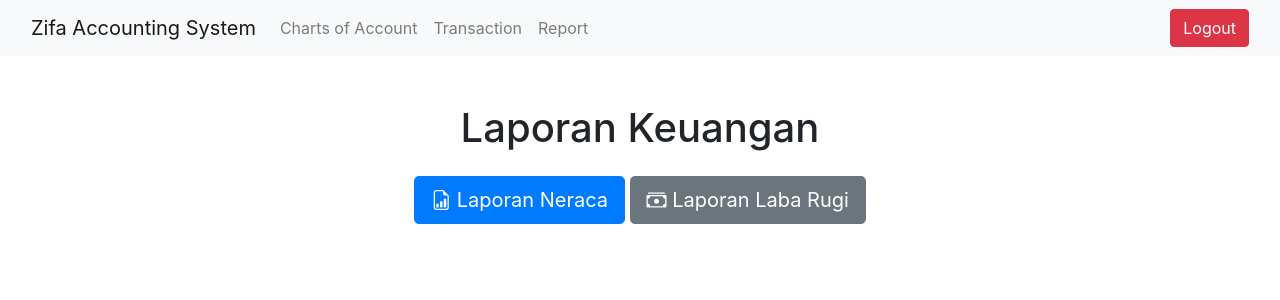
After one commit to intervallie/zifa-accounting-system, a Django app: page /report/report/ in a window 1280 px wide. The commit adds this page. Shown: the top 300 px of the page. Run offline with Django 4.2, Linux system fonts and the light colour scheme; a user stored in the database is signed in; some libraries are stand-ins or nearby versions.

Commit message:
feat: report feature

```diff
--- /dev/null
+++ b/accounting_report/templates/report_landing_page.html
@@ -0,0 +1,142 @@
+<!DOCTYPE html>
+<html lang="en">
+<head>
+    <meta charset="UTF-8">
+    <meta name="viewport" content="width=device-width, initial-scale=1.0">
+    <title>Report Landing Page</title>
+    <link href="https://maxcdn.bootstrapcdn.com/bootstrap/4.5.2/css/bootstrap.min.css" rel="stylesheet">
+    <link href="https://cdnjs.cloudflare.com/ajax/libs/bootstrap-datepicker/1.9.0/css/bootstrap-datepicker.min.css" rel="stylesheet">
+    <link href="https://cdnjs.cloudflare.com/ajax/libs/bootstrap-icons/1.8.1/font/bootstrap-icons.min.css" rel="stylesheet">
+    <script src="https://code.jquery.com/jquery-3.5.1.min.js"></script>
+    <script src="https://cdn.jsdelivr.net/npm/bootstrap@4.5.2/dist/js/bootstrap.bundle.min.js"></script>
+    <script src="https://cdnjs.cloudflare.com/ajax/libs/bootstrap-datepicker/1.9.0/js/bootstrap-datepicker.min.js"></script>
+</head>
+<body>
+    <nav class="navbar navbar-expand-lg navbar-light bg-light">
+        <div class="container-fluid">
+            <a class="navbar-brand" href="#">
+                Zifa Accounting System
+            </a>
+            <button class="navbar-toggler" type="button" data-toggle="collapse" data-target="#navbarNav" aria-controls="navbarNav" aria-expanded="false" aria-label="Toggle navigation">
+                <span class="navbar-toggler-icon"></span>
+            </button>
+            <div class="collapse navbar-collapse" id="navbarNav">
+                <ul class="navbar-nav me-auto mb-2 mb-lg-0">
+                    <li class="nav-item">
+                        <a class="nav-link" href="{% url 'charts_of_account:account_list' %}">Charts of Account</a>
+                    </li>
+                    <li class="nav-item">
+                        <a class="nav-link" href="{% url 'journal:journal_list' %}">Transaction</a>
+                    </li>
+                    <li class="nav-item">
+                        <a class="nav-link" href="{% url 'report:report_landing_page' %}">Report</a>
+                    </li>
+                </ul>
+            </div>
+            <form class="d-flex">
+                <a href="{% url 'user_auth:logout' %}" class="btn btn-danger">Logout</a>
+            </form>
+        </div>
+    </nav>
+    <div class="container mt-5">
+        <h1 class="text-center mb-4">Laporan Keuangan</h1>
+        <div class="text-center">
+            <button id="neraca-btn" class="btn btn-primary btn-lg mb-3" data-toggle="modal" data-target="#neracaModal">
+                <i class="bi bi-file-earmark-bar-graph"></i> Laporan Neraca
+            </button>
+            <button id="laba-rugi-btn" class="btn btn-secondary btn-lg mb-3" data-toggle="modal" data-target="#labaRugiModal">
+                <i class="bi bi-cash-stack"></i> Laporan Laba Rugi
+            </button>
+        </div>
+    </div>
+
+    <!-- Neraca Modal -->
+    <div class="modal fade" id="neracaModal" tabindex="-1" aria-labelledby="neracaModalLabel" aria-hidden="true">
+        <div class="modal-dialog">
+            <div class="modal-content">
+                <form method="get" action="{% url 'report:neraca_report' 'dummy_end_date' %}" onsubmit="this.action=this.action.replace('dummy_end_date', document.getElementById('neraca-end-date').value);">
+                    <div class="modal-header">
+                        <h5 class="modal-title" id="neracaModalLabel">Neraca Report</h5>
+                        <button type="button" class="btn-close" data-dismiss="modal" aria-label="Close"></button>
+                    </div>
+                    <div class="modal-body">
+                        <div class="mb-3">
+                            <label for="neraca-end-date" class="form-label">End Date</label>
+                            <div class="input-group date" id="neraca-datepicker">
+                                <input type="text" class="form-control" id="neraca-end-date" name="end_date" required>
+                                <div class="input-group-append">
+                                    <span class="input-group-text"><i class="bi bi-calendar"></i></span>
+                                </div>
+                            </div>
+                        </div>
+                    </div>
+                    <div class="modal-footer">
+                        <button type="button" class="btn btn-secondary" data-dismiss="modal">Close</button>
+                        <button type="submit" class="btn btn-primary">Submit</button>
+                    </div>
+                </form>
+            </div>
+        </div>
+    </div>
+
+    <!-- Laba Rugi Modal -->
+    <div class="modal fade" id="labaRugiModal" tabindex="-1" aria-labelledby="labaRugiModalLabel" aria-hidden="true">
+        <div class="modal-dialog">
+            <div class="modal-content">
+                <form method="get" action="{% url 'report:labarugi_report' 'dummy_start_date' 'dummy_end_date' %}" onsubmit="this.action=this.action.replace('dummy_start_date', document.getElementById('laba-start-date').value).replace('dummy_end_date', document.getElementById('laba-end-date').value);">
+                    <div class="modal-header">
+                        <h5 class="modal-title" id="labaRugiModalLabel">Laba Rugi Report</h5>
+                        <button type="button" class="btn-close" data-dismiss="modal" aria-label="Close"></button>
+                    </div>
+                    <div class="modal-body">
+                        <div class="mb-3">
+                            <label for="laba-start-date" class="form-label">Start Date</label>
+                            <div class="input-group date" id="start-datepicker">
+                                <input type="text" class="form-control" id="laba-start-date" name="start_date" required>
+                                <div class="input-group-append">
+                                    <span class="input-group-text"><i class="bi bi-calendar"></i></span>
+                                </div>
+                            </div>
+                        </div>
+                        <div class="mb-3">
+                            <label for="laba-end-date" class="form-label">End Date</label>
+                            <div class="input-group date" id="end-datepicker-laba">
+                                <input type="text" class="form-control" id="laba-end-date" name="end_date" required>
+                                <div class="input-group-append">
+                                    <span class="input-group-text"><i class="bi bi-calendar"></i></span>
+                                </div>
+                            </div>
+                        </div>
+                    </div>
+                    <div class="modal-footer">
+                        <button type="button" class="btn btn-secondary" data-dismiss="modal">Close</button>
+                        <button type="submit" class="btn btn-primary">Submit</button>
+                    </div>
+                </form>
+            </div>
+        </div>
+    </div>
+
+    <script>
+        $(document).ready(function() {
+            $('#neraca-datepicker').datepicker({
+                format: 'yyyy-mm-dd',
+                autoclose: true,
+                todayHighlight: true
+            });
+
+            $('#start-datepicker').datepicker({
+                format: 'yyyy-mm-dd',
+                autoclose: true,
+                todayHighlight: true
+            });
+
+            $('#end-datepicker-laba').datepicker({
+                format: 'yyyy-mm-dd',
+                autoclose: true,
+                todayHighlight: true
+            });
+        });
+    </script>
+</body>
+</html>
--- /dev/null
+++ b/accounting_report/urls.py
@@ -0,0 +1,9 @@
+from django.urls import path
+from .views import neraca_report, labarugi_report, report_landing_page
+
+app_name = 'report'
+urlpatterns = [
+    path('report/', report_landing_page, name='report_landing_page'),
+    path('neraca/<str:end_date>/', neraca_report, name='neraca_report'),
+    path('labarugi/<str:start_date>/<str:end_date>/', labarugi_report, name='labarugi_report'),
+]
--- a/accounting_report/views.py
+++ b/accounting_report/views.py
@@ -1,7 +1,8 @@
+import datetime
 from django.shortcuts import redirect, render
 from django.urls import reverse
-
-from accounting_system.charts_of_account.models import ChartsOfAccount
+from django.db.models import Sum
+from journal.models import Transaction
 
 
 # Create your views here.
@@ -12,10 +13,86 @@ def login_required(view_func):
         return view_func(request, *args, **kwargs)
     return _wrapped_view
 
-def neraca_report(request):
-    accounts = ChartsOfAccount.objects.all()
+@login_required
+def report_landing_page(request):
+    return render(request, 'report_landing_page.html')
 
-    return None
+@login_required
+def neraca_report(request, end_date):
 
-def labarugi_report(request):
-    return None
+    def get_total(code_prefix):
+        return Transaction.objects.filter(
+            journal_code__journal_date__lte=end_date,
+            acc_code__code__startswith=code_prefix
+        ).aggregate(total=Sum('value'))['total'] or 0
+
+    kas_total = get_total("1111")
+    bank_total = get_total("1112")
+    piutang_total = get_total("112")
+    persediaan_total = get_total("113")
+    jumlah_aset_lancar = kas_total + bank_total + piutang_total + persediaan_total
+
+    tanah_total = get_total("121")
+    kendaraan_total = get_total("122")
+    peralatan_total = get_total("123")
+    bangunan_total = get_total("124")
+    penyusutan_total = get_total("125")
+    jumlah_aset_tetap = tanah_total + kendaraan_total + peralatan_total + bangunan_total + penyusutan_total
+
+    jumlah_aset = jumlah_aset_lancar + jumlah_aset_tetap
+
+    utang_dagang_total = get_total("211")
+    utang_saham_total = get_total("212")
+    jumlah_liabilitas_pendek = utang_dagang_total + utang_saham_total
+
+    utang_bank_total = get_total("221")
+    jumlah_liabilitas_panjang = utang_bank_total
+
+    jumlah_liabilitas = jumlah_liabilitas_pendek + jumlah_liabilitas_panjang
+
+    modal_total = get_total("31")
+    laba_total = get_total("32")
+    jumlah_ekuitas = modal_total + laba_total
+
+    jumlah_liabilitas_ekuitas = jumlah_liabilitas + jumlah_ekuitas
+
+    list_of_report = [
+        kas_total, bank_total, piutang_total, persediaan_total, jumlah_aset_lancar,
+        tanah_total, kendaraan_total, peralatan_total, bangunan_total, penyusutan_total, jumlah_aset_tetap, jumlah_aset,
+        utang_dagang_total, utang_saham_total, jumlah_liabilitas_pendek,
+        utang_bank_total, jumlah_liabilitas_panjang, jumlah_liabilitas,
+        modal_total, laba_total, jumlah_ekuitas,
+        jumlah_liabilitas_ekuitas
+    ]
+
+    return render(request, 'report_neraca.html', {'list_of_report': list_of_report, 'end_date': end_date})
+
+@login_required
+def labarugi_report(request, start_date, end_date):
+
+    def get_total(code_prefix):
+        return Transaction.objects.filter(
+            journal_code__journal_date__range=(start_date, end_date),
+            acc_code__code__startswith=code_prefix
+        ).aggregate(total=Sum('value'))['total'] or 0
+
+    penjualan = get_total("41")
+    harga_pokok_penjualan = get_total("62")
+    laba_kotor = penjualan - harga_pokok_penjualan
+
+    beban_1 = get_total("51")
+    beban_2 = get_total("52")
+    beban_3 = get_total("53")
+    laba_sebelum_pajak = laba_kotor - (beban_1 + beban_2 + beban_3)
+
+
+    list_of_report = [
+        penjualan, harga_pokok_penjualan, laba_kotor,
+        beban_1, beban_2, beban_3, laba_sebelum_pajak
+    ]
+
+    return render(request, 'report_laba_rugi.html', {
+        'list_of_report': list_of_report,
+        'start_date': start_date,
+        'end_date': end_date
+    })
--- a/accounting_system/settings.py
+++ b/accounting_system/settings.py
@@ -41,6 +41,7 @@ INSTALLED_APPS = [
     "journal",
     "user_auth",
     "charts_of_account",
+    "accounting_report"
 ]
 AUTH_USER_MODEL = 'user_auth.UserAccount'
 
--- a/accounting_system/urls.py
+++ b/accounting_system/urls.py
@@ -21,4 +21,5 @@ urlpatterns = [
     path('user/', include('user_auth.urls')),
     path('accounts/', include('charts_of_account.urls')),
     path('journal/', include('journal.urls')),
+    path('report/', include('accounting_report.urls')),
 ]
--- a/journal/templates/journal_detail.html
+++ b/journal/templates/journal_detail.html
@@ -25,6 +25,9 @@
               <li class="nav-item">
                 <a class="nav-link" href="{% url 'journal:journal_list' %}">Transaction</a>
               </li>
+              <li class="nav-item">
+                <a class="nav-link" href="{% url 'report:report_landing_page' %}">Report</a>
+            </li>
             </ul>
           </div>
 
@@ -91,7 +94,7 @@
                                 <div class="modal-body">
                                     <!-- Your form fields here -->
                                     <!-- Example: -->
-                                    <input type="text" name="acc_code" value="{{ transaction.acc_code }}">
+                                    <input type="text" name="acc_code" value="{{ transaction.acc_code.code }}">
                                     <input type="text" name="trans_type" value="{{ transaction.trans_type }}">
                                     <input type="text" name="value" value="{{ transaction.value }}">
                                 </div>
--- a/journal/views.py
+++ b/journal/views.py
@@ -20,6 +20,7 @@ def journal_list(request):
 def journal_detail(request, journal_num):
     journal = get_object_or_404(Journal, pk=journal_num)
     transactions = Transaction.objects.filter(journal_code=journal_num)
+    print(journal.debit_sum, journal.credit_sum)
     return render(request, 'journal_detail.html', {'journal': journal, 'transactions': transactions})
 
 @login_required
```
Also changed, not shown: accounting_report/templates/report_laba_rugi.html (added, +87 -0 lines), accounting_report/templates/report_neraca.html (added, +207 -0 lines), charts_of_account/templates/account_list.html (+12 -21 lines), journal/templates/journal_list.html (+21 -4 lines), db.sqlite3.
